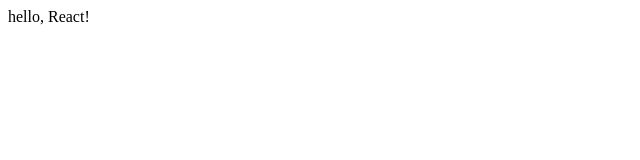
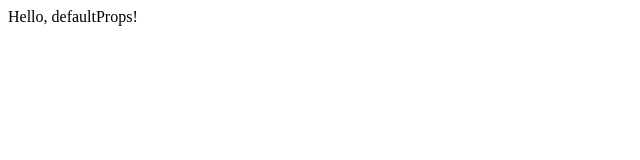
Before and after one commit to jumpei-jp/my-first-react-app-in-typescript, a React (Create React App) app: page / in a window 1280 px wide. Shown: the top 160 px of the page, without its empty margins (0-640 px from the left). Built offline with nearby package versions, Linux system fonts and the light colour scheme.

Commit message:
create Function Componets初級

```diff
--- a/src/App.tsx
+++ b/src/App.tsx
@@ -1,11 +1,19 @@
 import React from 'react';
 
 //interfaceで型を外に出す
-interface AppProp {
-  message: string;
+interface AppProps {
+  message?: string;
+  description?: string;
 }
-const App = ({message}: AppProp) => {
+
+//関数に対して型を指定する必要がある。
+const App: React.FunctionComponent<AppProps> = ({message}) => {
   return <div>{message}</div>;
 };
 
+//デフォルトとして持たせたいkey value
+App.defaultProps = {
+  message: 'Hello, defaultProps!',
+}
+
 export default App;
--- a/src/index.tsx
+++ b/src/index.tsx
@@ -3,6 +3,6 @@ import ReactDOM from 'react-dom';
 import App from './App';
 
 ReactDOM.render(
-  <App message="hello, React!" />,
+  <App/>,
   document.getElementById('root')
 );
```
